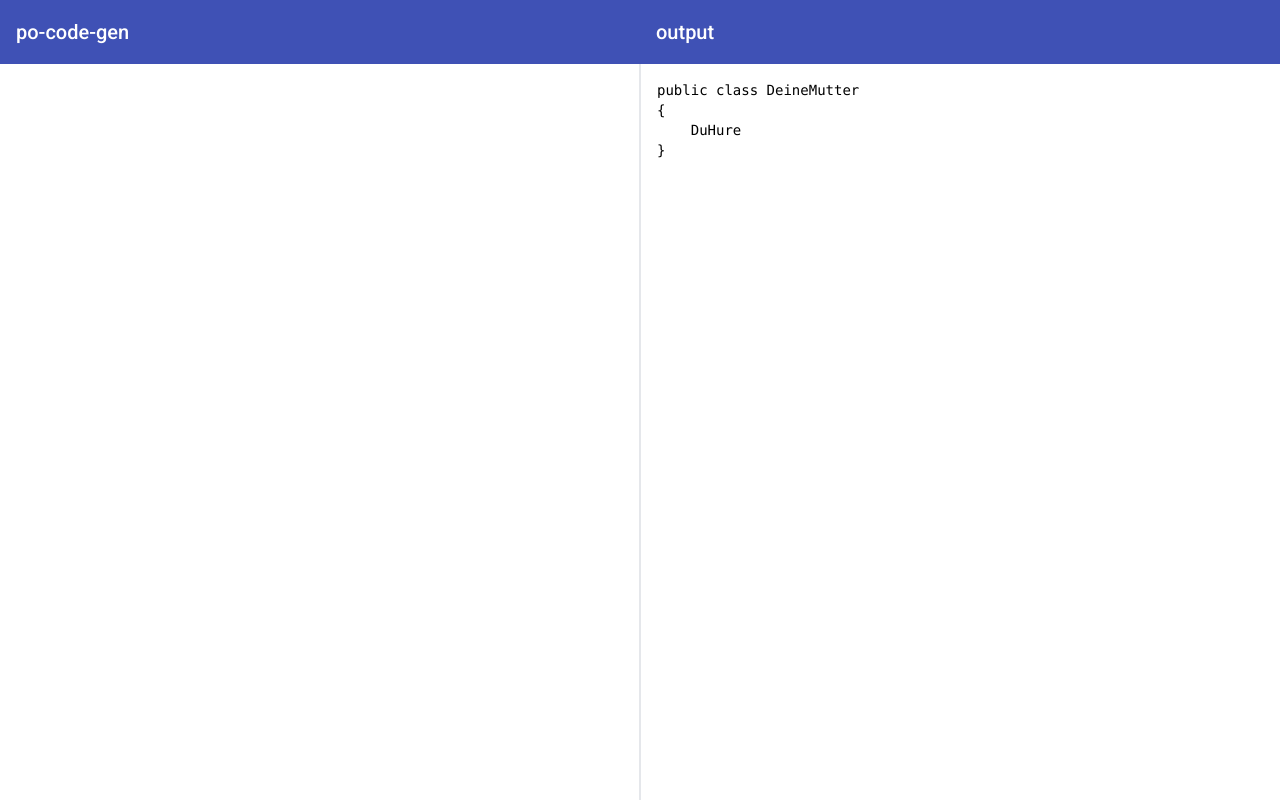
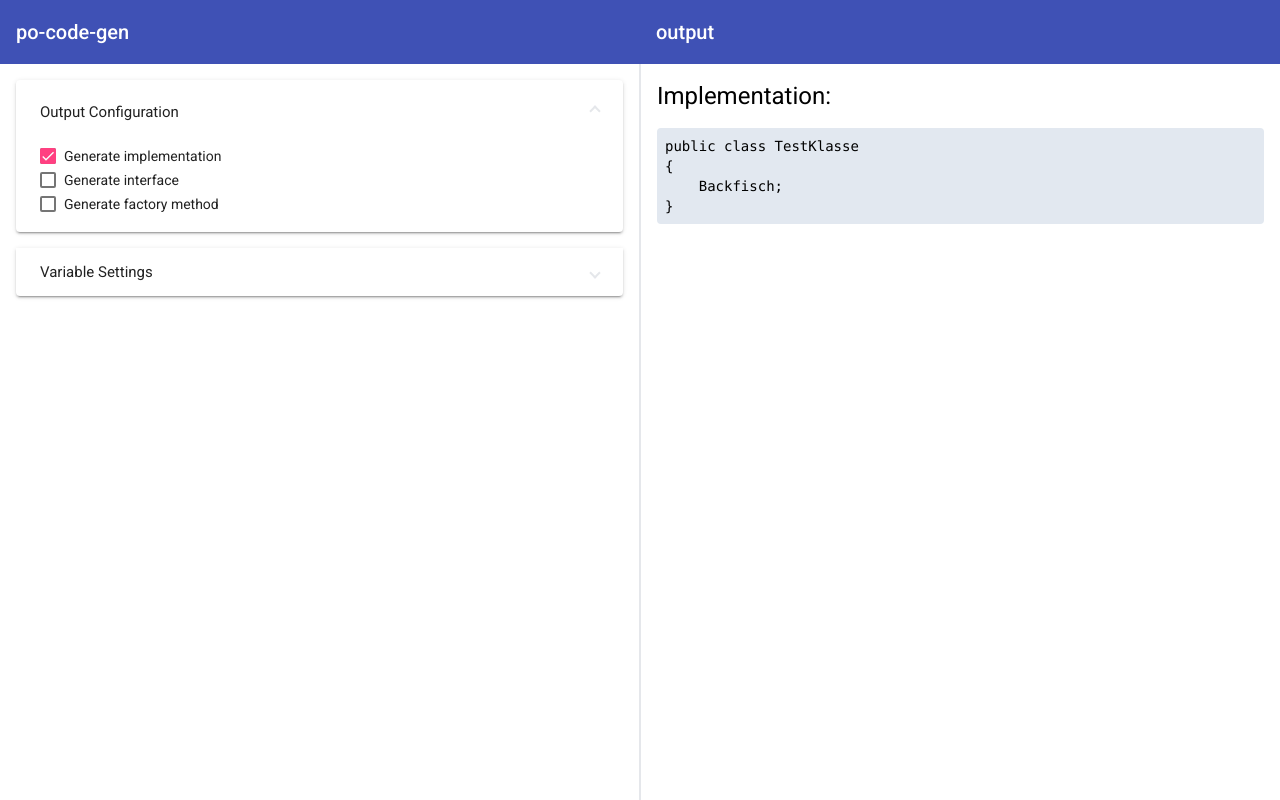
Before and after one commit to sonntag-philipp/po-code-gen, an Angular app: page / in a window 1280 px wide. Built offline with nearby package versions, Linux system fonts and the light colour scheme.

Commit message:
Added checkboxes to opt out code generations.

```diff
--- a/src/app/app-index/app-index.component.html
+++ b/src/app/app-index/app-index.component.html
@@ -4,6 +4,27 @@
       <span>po-code-gen</span>
     </mat-toolbar>
     <div class="p-4 border-r">
+      <mat-accordion>
+        <mat-expansion-panel expanded="true">
+          <mat-expansion-panel-header>
+            <mat-panel-title>
+              Output Configuration
+            </mat-panel-title>
+          </mat-expansion-panel-header>
+          <div class="flex flex-col">
+            <mat-checkbox #generateImplementation checked="true">Generate implementation</mat-checkbox>
+            <mat-checkbox #generateInterface checked="false">Generate interface</mat-checkbox>
+            <mat-checkbox #generateFactoryMethod checked="false">Generate factory method</mat-checkbox>
+          </div>
+        </mat-expansion-panel>
+        <mat-expansion-panel>
+          <mat-expansion-panel-header>
+            <mat-panel-title>
+              Variable Settings
+            </mat-panel-title>
+          </mat-expansion-panel-header>
+        </mat-expansion-panel>
+      </mat-accordion>
     </div>
   </div>
   <div class="grid grid-rows-[min-content,auto] h-full">
@@ -11,7 +32,18 @@
       <span>output</span>
     </mat-toolbar>
     <div class="p-4 border-l">
-      <po-code-text-viewer></po-code-text-viewer>
+      <div class="border-b last:border-none" *ngIf="generateImplementation.checked">
+        <h1>Implementation:</h1>
+        <po-code-text-viewer [code]="implementationCode"></po-code-text-viewer>
+      </div>
+      <div class="border-b last:border-none" *ngIf="generateInterface.checked">
+        <h1>Interface:</h1>
+        <po-code-text-viewer [code]="interfaceCode"></po-code-text-viewer>
+      </div>
+      <div class="border-b last:border-none" *ngIf="generateFactoryMethod.checked">
+        <h1>Factory method:</h1>
+        <po-code-text-viewer [code]="factoryMethodCode"></po-code-text-viewer>
+      </div>
     </div>
   </div>
 </div>
--- a/src/app/app-index/app-index.component.ts
+++ b/src/app/app-index/app-index.component.ts
@@ -7,6 +7,18 @@ import { Component, OnInit } from '@angular/core';
 })
 export class AppIndexComponent implements OnInit {
 
+  public get interfaceCode(): string {
+    return "public interface ITestKlasse\n{\n    Backfisch;\n}"
+  }
+
+  public get implementationCode(): string {
+    return "public class TestKlasse\n{\n    Backfisch;\n}"
+  }
+
+  public get factoryMethodCode(): string {
+    return "public class TestKlasse\n{\n    Backfisch;\n}"
+  }
+
   constructor() { }
 
   ngOnInit(): void {
--- a/src/app/code-text-viewer/code-text-viewer.component.html
+++ b/src/app/code-text-viewer/code-text-viewer.component.html
@@ -1 +1,4 @@
-<p class="whitespace-pre-wrap font-mono">{{ code }}</p>
+<p *ngIf="code; else codeNotSet" class="whitespace-pre-wrap font-mono bg-slate-200 p-2 rounded">{{ code }}</p>
+<ng-template #codeNotSet>
+  <p class="text-center">Code not set</p>
+</ng-template>
--- a/src/app/code-text-viewer/code-text-viewer.component.ts
+++ b/src/app/code-text-viewer/code-text-viewer.component.ts
@@ -8,7 +8,7 @@ import { Component, Input, OnInit } from '@angular/core';
 export class CodeTextViewerComponent implements OnInit {
 
   @Input()
-  public code: string = "public class DeineMutter\n{\n    DuHure\n}"
+  public code?: string;
 
   constructor() { }
 
--- a/src/index.html
+++ b/src/index.html
@@ -2,7 +2,7 @@
 <html lang="en">
 <head>
   <meta charset="utf-8">
-  <title>PoCodeGen</title>
+  <title>po-code-gen</title>
   <base href="/">
   <meta name="viewport" content="width=device-width, initial-scale=1">
   <link rel="icon" type="image/x-icon" href="favicon.ico">
```
Also changed, not shown: src/app/app.module.ts (+16 -17 lines).
